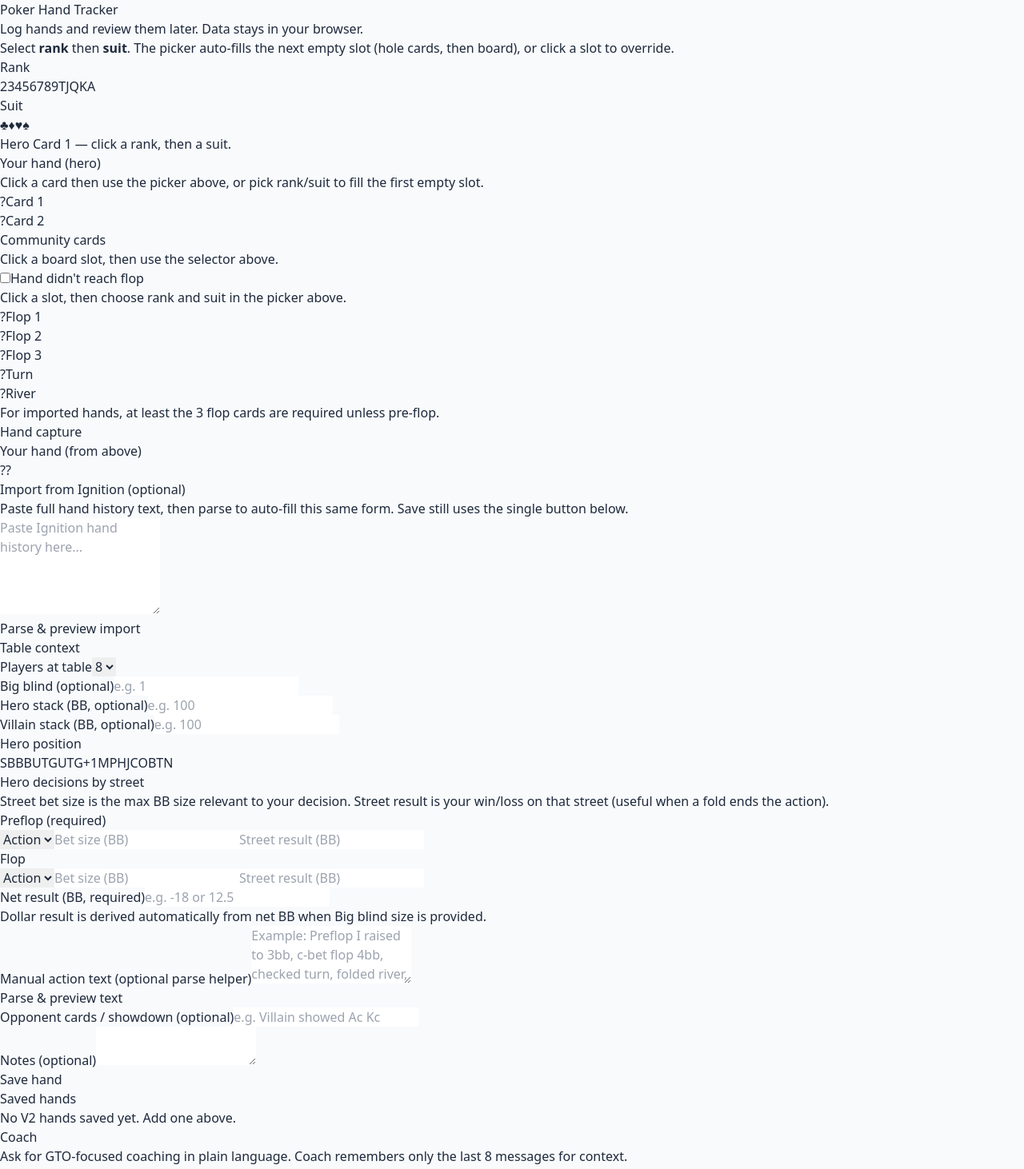
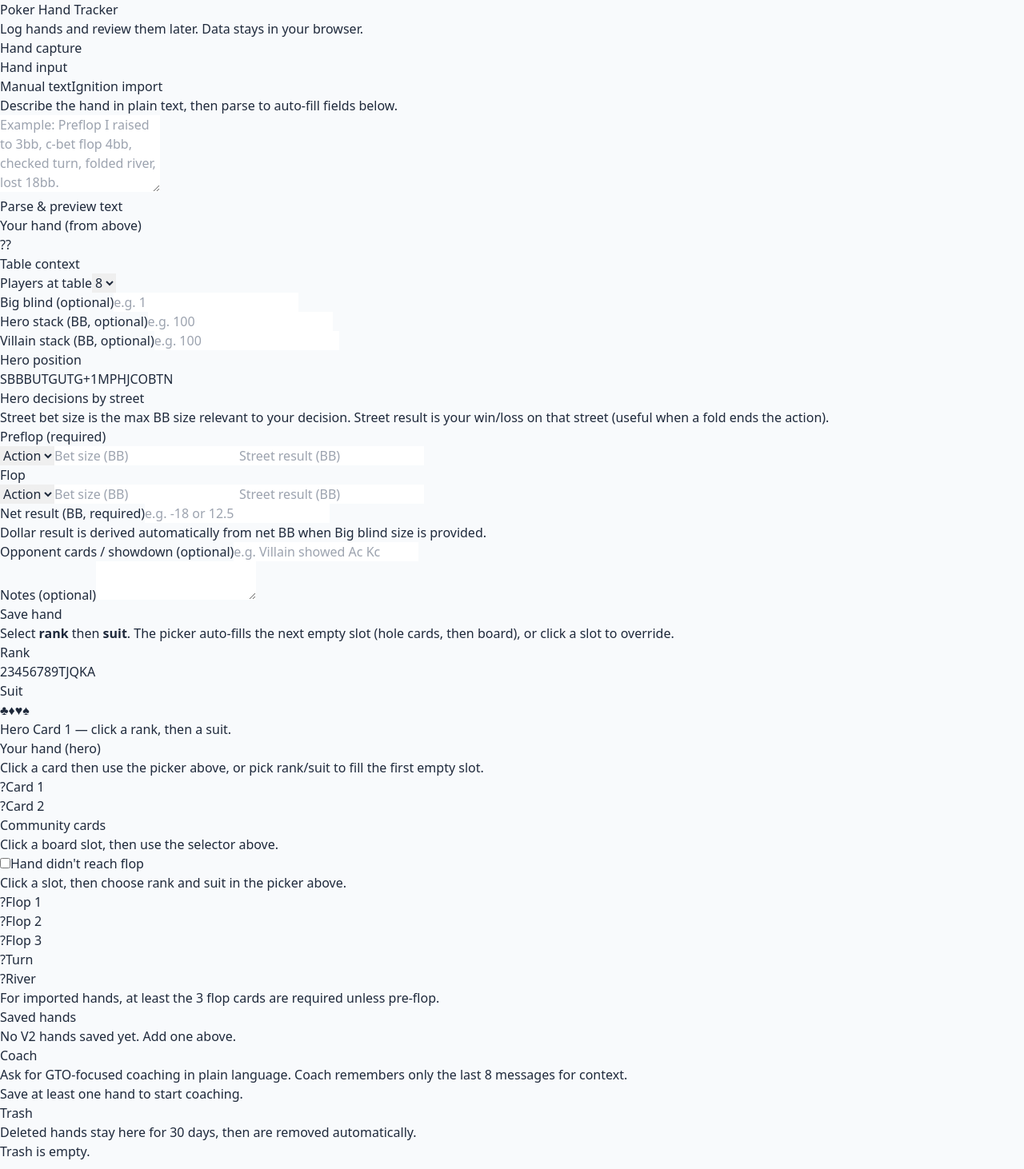
Before and after one commit to lyleseebeck/ai-poker-coach, a React (Vite) app: page / in a window 1280 px wide. Shown: the top 1462 px of the page at 80% size. Built offline with nearby package versions, Linux system fonts and the light colour scheme.

Commit message:
Rework hand input flow to manual-first top toggle

```diff
--- a/src/App.jsx
+++ b/src/App.jsx
@@ -193,6 +193,27 @@ export function App() {
         </p>
       </header>
 
+      <UnifiedHandForm
+        onHandsChange={refreshHands}
+        onHandSelectionReset={resetHandSelection}
+        heroCard1={heroCard1}
+        heroCard2={heroCard2}
+        setHeroCard1={setHeroCard1}
+        setHeroCard2={setHeroCard2}
+        noFlop={noFlop}
+        setNoFlop={setNoFlop}
+        flop1={flop1}
+        flop2={flop2}
+        flop3={flop3}
+        turn={turn}
+        river={river}
+        setFlop1={setFlop1}
+        setFlop2={setFlop2}
+        setFlop3={setFlop3}
+        setTurn={setTurn}
+        setRiver={setRiver}
+      />
+
       <CardPicker
         targetId={effectiveTargetId}
         selectedRank={cardPickerRank}
@@ -249,27 +270,6 @@ export function App() {
         activeCardTargetId={effectiveTargetId}
       />
 
-      <UnifiedHandForm
-        onHandsChange={refreshHands}
-        onHandSelectionReset={resetHandSelection}
-        heroCard1={heroCard1}
-        heroCard2={heroCard2}
-        setHeroCard1={setHeroCard1}
-        setHeroCard2={setHeroCard2}
-        noFlop={noFlop}
-        setNoFlop={setNoFlop}
-        flop1={flop1}
-        flop2={flop2}
-        flop3={flop3}
-        turn={turn}
-        river={river}
-        setFlop1={setFlop1}
-        setFlop2={setFlop2}
-        setFlop3={setFlop3}
-        setTurn={setTurn}
-        setRiver={setRiver}
-      />
-
       <section className="bg-white rounded-xl shadow-sm border border-slate-200 p-6">
         <h2 className="text-lg font-medium text-slate-700 mb-4">Saved hands</h2>
         <HandList hands={hands} onDeleteHand={handleDeleteHand} />
--- a/src/components/UnifiedHandForm.jsx
+++ b/src/components/UnifiedHandForm.jsx
@@ -598,6 +598,7 @@ export function UnifiedHandForm({
   const [netBb, setNetBb] = useState('');
   const [netChips, setNetChips] = useState('');
   const [knownCardsText, setKnownCardsText] = useState('');
+  const [entryMode, setEntryMode] = useState('manual');
   const [manualActionText, setManualActionText] = useState('');
   const [notes, setNotes] = useState('');
   const [formErrors, setFormErrors] = useState({});
@@ -622,6 +623,7 @@ export function UnifiedHandForm({
   const showFlop = !noFlop;
   const showTurn = !noFlop && boardCards.length >= 4;
   const showRiver = !noFlop && boardCards.length >= 5;
+  const isImportMode = entryMode === 'ignition';
 
   useEffect(() => {
     const signature = manualTextSignature(manualActionText);
@@ -641,6 +643,12 @@ export function UnifiedHandForm({
       setAiConflicts([]);
     }
   }, [manualActionText, aiProposalSignature]);
+
+  useEffect(() => {
+    if (!isImportMode) {
+      setImportError('');
+    }
+  }, [isImportMode]);
 
   const setFromMergedState = (next) => {
     setPreflopAction(next.preflopAction);
@@ -1113,7 +1121,7 @@ export function UnifiedHandForm({
     const rawImport = importRawText.trim();
     let activeImport = null;
     let importParsedNow = false;
-    if (rawImport) {
+    if (isImportMode && rawImport) {
       const isCurrent = parsedImport && parsedImportSnapshot === rawImport;
       if (isCurrent) {
         activeImport = parsedImport;
@@ -1395,6 +1403,7 @@ export function UnifiedHandForm({
       setNetBb('');
       setNetChips('');
       setKnownCardsText('');
+      setEntryMode('manual');
       setManualActionText('');
       setNotes('');
       setParsePreview(null);
@@ -1420,16 +1429,148 @@ export function UnifiedHandForm({
     <section className="bg-white rounded-xl shadow-sm border border-slate-200 p-6 mb-8">
       <h2 className="text-lg font-medium text-slate-700 mb-4">Hand capture</h2>
       <form onSubmit={handleSave} className="space-y-4">
-        <div>
-          <label className="block text-sm font-medium text-slate-600 mb-1">Your hand (from above)</label>
-          <div className="flex items-center gap-2">
-            <CardLogo value={heroCard1} />
-            <CardLogo value={heroCard2} />
-          </div>
-        </div>
-
         <div className="rounded-lg border border-slate-200 bg-slate-50 p-3">
-          <label className="block text-sm font-medium text-slate-700 mb-1">Import from Ignition (optional)</label>
+          <div className="mb-2 flex flex-wrap items-center justify-between gap-3">
+            <label className="text-sm font-medium text-slate-700">Hand input</label>
+            <div className="inline-flex rounded-lg border border-slate-300 bg-white p-1">
+              <button
+                type="button"
+                onClick={() => setEntryMode('manual')}
+                className={
+                  'px-3 py-1.5 rounded-md text-xs font-medium transition ' +
+                  (!isImportMode ? 'bg-emerald-600 text-white' : 'text-slate-600 hover:bg-slate-100')
+                }
+              >
+                Manual text
+              </button>
+              <button
+                type="button"
+                onClick={() => setEntryMode('ignition')}
+                className={
+                  'px-3 py-1.5 rounded-md text-xs font-medium transition ' +
+                  (isImportMode ? 'bg-emerald-600 text-white' : 'text-slate-600 hover:bg-slate-100')
+                }
+              >
+                Ignition import
+              </button>
+            </div>
+          </div>
+
+          {!isImportMode ? (
+            <>
+              <p className="text-xs text-slate-500 mb-2">
+                Describe the hand in plain text, then parse to auto-fill fields below.
+              </p>
+              <textarea
+                value={manualActionText}
+                onChange={(e) => setManualActionText(e.target.value)}
+                rows={4}
+                className={inputClass + ' resize-y'}
+                placeholder="Example: Preflop I raised to 3bb, c-bet flop 4bb, checked turn, folded river, lost 18bb."
+              />
+              <div className="mt-2 flex items-center gap-2">
+                <button
+                  type="button"
+                  onClick={handleParseManualText}
+                  className="px-3 py-2 rounded-lg bg-slate-200 text-slate-700 text-sm font-medium hover:bg-slate-300 transition"
+                >
+                  Parse & preview text
+                </button>
+                {parsePreview && (
+                  <span className="text-xs text-slate-500">
+                    Confidence: {(parsePreview.overall * 100).toFixed(0)}%
+                  </span>
+                )}
+              </div>
+              {parsePreview?.message && (
+                <p className="text-xs text-slate-500 mt-1">{parsePreview.message}</p>
+              )}
+              {parsePreview?.missingRequired?.length > 0 && (
+                <p className="text-xs text-amber-600 mt-1">
+                  Missing from text: {parsePreview.missingRequired.join(', ')}
+                </p>
+              )}
+              {aiStatus === 'loading' && (
+                <p className="text-xs text-slate-500 mt-1">Asking AI to fill missing details...</p>
+              )}
+              {aiError && (
+                <p className="text-xs text-red-600 mt-1">{aiError}</p>
+              )}
+              {aiProposal && aiStatus !== 'loading' && (
+                <div className="mt-2 rounded-lg border border-emerald-200 bg-emerald-50 px-3 py-2">
+                  <p className="text-xs font-medium text-emerald-800">AI normalization complete</p>
+                  <p className="text-xs text-emerald-700 mt-1">
+                    Missing fields were auto-filled when possible. Resolve conflicts below before saving.
+                  </p>
+                  {aiProposal?.meta?.model && (
+                    <p className="text-[11px] text-emerald-700 mt-1">
+                      Model: {aiProposal.meta.model}
+                      {aiProposal?.meta?.fallbackUsed ? ' (fallback mode)' : ''}
+                    </p>
+                  )}
+                  {summarizeAiProposal(aiProposal).length > 0 && (
+                    <ul className="mt-1 text-xs text-emerald-800 list-disc list-inside">
+                      {summarizeAiProposal(aiProposal).map((line) => (
+                        <li key={line}>{line}</li>
+                      ))}
+                    </ul>
+                  )}
+                </div>
+              )}
+              {aiConflicts.length > 0 && (
+                <div className="mt-2 rounded-lg border border-amber-200 bg-amber-50 px-3 py-2">
+                  <p className="text-xs font-medium text-amber-900">
+                    Resolve AI conflicts ({unresolvedConflictCount(aiConflicts)} unresolved)
+                  </p>
+                  <div className="mt-2 space-y-2">
+                    {aiConflicts.map((conflict) => (
+                      <div key={conflict.id} className="rounded-md border border-amber-200 bg-white px-2 py-2">
+                        <p className="text-xs font-medium text-slate-700">{conflict.label}</p>
+                        <p className="text-xs text-slate-600 mt-0.5">
+                          Current: {formatConflictValue(conflict.type, conflict.currentValue)}
+                        </p>
+                        <p className="text-xs text-slate-600">
+                          AI: {formatConflictValue(conflict.type, conflict.suggestedValue)}
+                        </p>
+                        <div className="mt-1 flex items-center gap-2">
+                          <button
+                            type="button"
+                            onClick={() => handleResolveAiConflict(conflict.id, 'keep')}
+                            className={
+                              'px-2 py-1 rounded text-xs font-medium transition ' +
+                              (conflict.resolution === 'keep'
+                                ? 'bg-slate-700 text-white'
+                                : 'bg-slate-200 text-slate-700 hover:bg-slate-300')
+                            }
+                          >
+                            Keep mine
+                          </button>
+                          <button
+                            type="button"
+                            onClick={() => handleResolveAiConflict(conflict.id, 'use_ai')}
+                            className={
+                              'px-2 py-1 rounded text-xs font-medium transition ' +
+                              (conflict.resolution === 'use_ai'
+                                ? 'bg-emerald-600 text-white'
+                                : 'bg-emerald-100 text-emerald-800 hover:bg-emerald-200')
+                            }
+                          >
+                            Use AI value
+                          </button>
+                        </div>
+                      </div>
+                    ))}
+                  </div>
+                </div>
+              )}
+              {aiStatus === 'applied' && aiConflicts.length === 0 && (
+                <p className="text-xs text-emerald-700 mt-1">
+                  AI suggestions were applied to missing fields. You can still edit fields before saving.
+                </p>
+              )}
+            </>
+          ) : (
+            <>
               <p className="text-xs text-slate-500 mb-2">
                 Paste full hand history text, then parse to auto-fill this same form. Save still uses the single button below.
               </p>
@@ -1464,6 +1605,16 @@ export function UnifiedHandForm({
                 </p>
               )}
               {importError && <p className="text-xs text-red-600 mt-1">{importError}</p>}
+            </>
+          )}
+        </div>
+
+        <div>
+          <label className="block text-sm font-medium text-slate-600 mb-1">Your hand (from above)</label>
+          <div className="flex items-center gap-2">
+            <CardLogo value={heroCard1} />
+            <CardLogo value={heroCard2} />
+          </div>
         </div>
 
         <div>
@@ -1622,119 +1773,6 @@ export function UnifiedHandForm({
         </div>
 
         <div>
-          <label className="block text-sm font-medium text-slate-600 mb-1">
-            Manual action text (optional parse helper)
-          </label>
-          <textarea
-            value={manualActionText}
-            onChange={(e) => setManualActionText(e.target.value)}
-            rows={3}
-            className={inputClass + ' resize-y'}
-            placeholder="Example: Preflop I raised to 3bb, c-bet flop 4bb, checked turn, folded river, lost 18bb."
-          />
-          <div className="mt-2 flex items-center gap-2">
-            <button
-              type="button"
-              onClick={handleParseManualText}
-              className="px-3 py-2 rounded-lg bg-slate-200 text-slate-700 text-sm font-medium hover:bg-slate-300 transition"
-            >
-              Parse & preview text
-            </button>
-            {parsePreview && (
-              <span className="text-xs text-slate-500">
-                Confidence: {(parsePreview.overall * 100).toFixed(0)}%
-              </span>
-            )}
-          </div>
-          {parsePreview?.message && (
-            <p className="text-xs text-slate-500 mt-1">{parsePreview.message}</p>
-          )}
-          {parsePreview?.missingRequired?.length > 0 && (
-            <p className="text-xs text-amber-600 mt-1">
-              Missing from text: {parsePreview.missingRequired.join(', ')}
-            </p>
-          )}
-          {aiStatus === 'loading' && (
-            <p className="text-xs text-slate-500 mt-1">Asking AI to fill missing details...</p>
-          )}
-          {aiError && (
-            <p className="text-xs text-red-600 mt-1">{aiError}</p>
-          )}
-          {aiProposal && aiStatus !== 'loading' && (
-            <div className="mt-2 rounded-lg border border-emerald-200 bg-emerald-50 px-3 py-2">
-              <p className="text-xs font-medium text-emerald-800">AI normalization complete</p>
-              <p className="text-xs text-emerald-700 mt-1">
-                Missing fields were auto-filled when possible. Resolve conflicts below before saving.
-              </p>
-              {aiProposal?.meta?.model && (
-                <p className="text-[11px] text-emerald-700 mt-1">
-                  Model: {aiProposal.meta.model}
-                  {aiProposal?.meta?.fallbackUsed ? ' (fallback mode)' : ''}
-                </p>
-              )}
-              {summarizeAiProposal(aiProposal).length > 0 && (
-                <ul className="mt-1 text-xs text-emerald-800 list-disc list-inside">
-                  {summarizeAiProposal(aiProposal).map((line) => (
-                    <li key={line}>{line}</li>
-                  ))}
-                </ul>
-              )}
-            </div>
-          )}
-          {aiConflicts.length > 0 && (
-            <div className="mt-2 rounded-lg border border-amber-200 bg-amber-50 px-3 py-2">
-              <p className="text-xs font-medium text-amber-900">
-                Resolve AI conflicts ({unresolvedConflictCount(aiConflicts)} unresolved)
-              </p>
-              <div className="mt-2 space-y-2">
-                {aiConflicts.map((conflict) => (
-                  <div key={conflict.id} className="rounded-md border border-amber-200 bg-white px-2 py-2">
-                    <p className="text-xs font-medium text-slate-700">{conflict.label}</p>
-                    <p className="text-xs text-slate-600 mt-0.5">
-                      Current: {formatConflictValue(conflict.type, conflict.currentValue)}
-                    </p>
-                    <p className="text-xs text-slate-600">
-                      AI: {formatConflictValue(conflict.type, conflict.suggestedValue)}
-                    </p>
-                    <div className="mt-1 flex items-center gap-2">
-                      <button
-                        type="button"
-                        onClick={() => handleResolveAiConflict(conflict.id, 'keep')}
-                        className={
-                          'px-2 py-1 rounded text-xs font-medium transition ' +
-                          (conflict.resolution === 'keep'
-                            ? 'bg-slate-700 text-white'
-                            : 'bg-slate-200 text-slate-700 hover:bg-slate-300')
-                        }
-                      >
-                        Keep mine
-                      </button>
-                      <button
-                        type="button"
-                        onClick={() => handleResolveAiConflict(conflict.id, 'use_ai')}
-                        className={
-                          'px-2 py-1 rounded text-xs font-medium transition ' +
-                          (conflict.resolution === 'use_ai'
-                            ? 'bg-emerald-600 text-white'
-                            : 'bg-emerald-100 text-emerald-800 hover:bg-emerald-200')
-                        }
-                      >
-                        Use AI value
-                      </button>
-                    </div>
-                  </div>
-                ))}
-              </div>
-            </div>
-          )}
-          {aiStatus === 'applied' && aiConflicts.length === 0 && (
-            <p className="text-xs text-emerald-700 mt-1">
-              AI suggestions were applied to missing fields. You can still edit fields before saving.
-            </p>
-          )}
-        </div>
-
-        <div>
           <label className="block text-sm font-medium text-slate-600 mb-1">Opponent cards / showdown (optional)</label>
           <input
             type="text"
```
Lines whose indentation alone changed are shown as unchanged.
